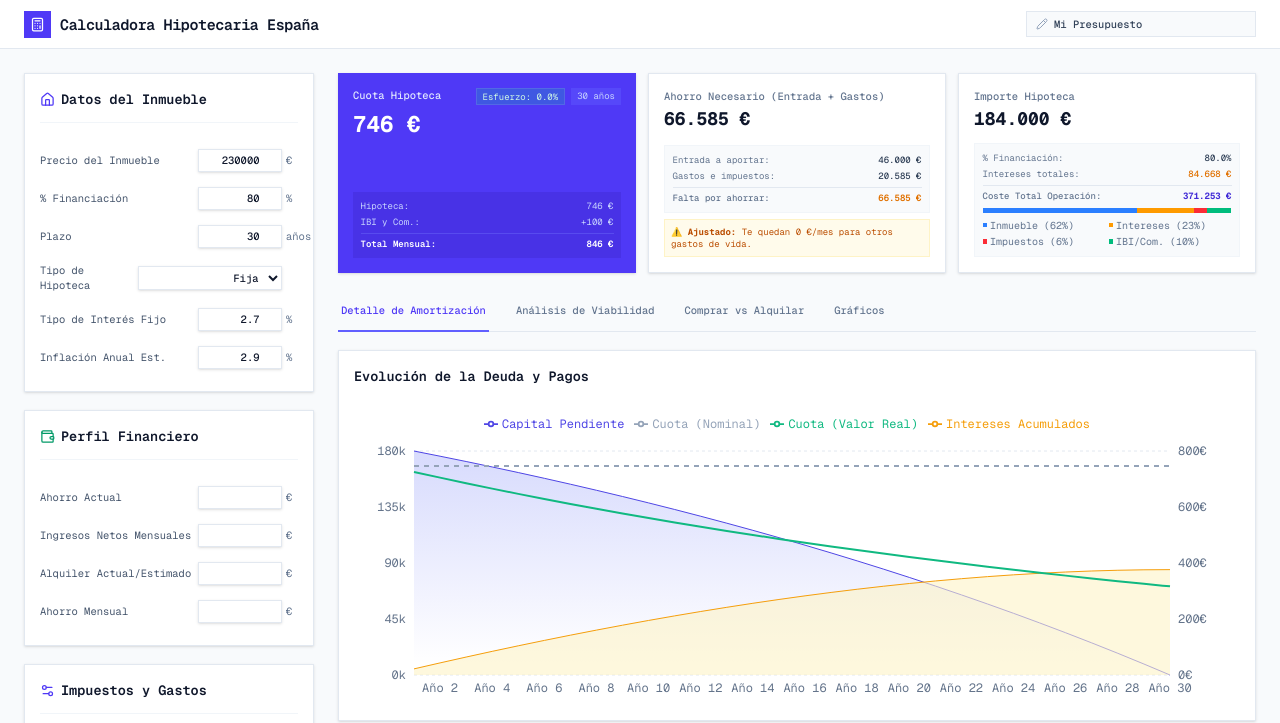
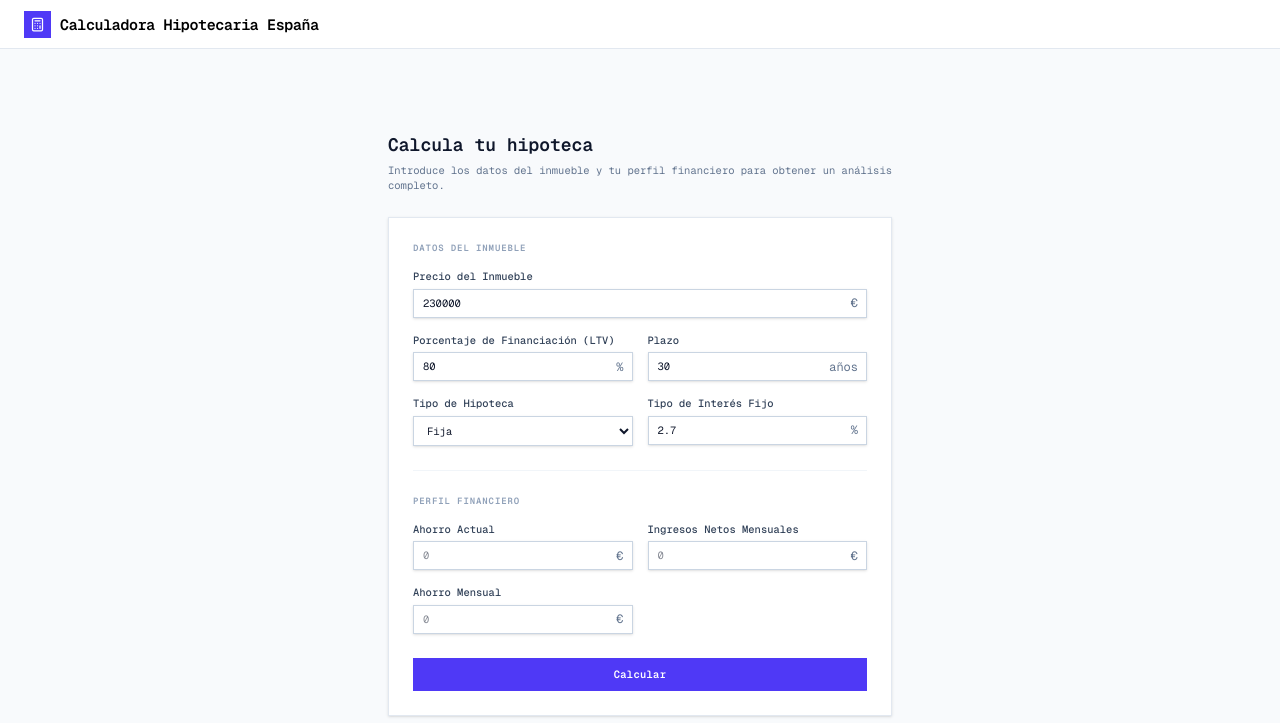
Before and after one commit to alcado94/calculadora-hipoteca, an Astro site: page / in a window 1280 px wide. Shown: the top 723 px of the page. Built offline with nearby package versions, Linux system fonts and the light colour scheme; Astro itself is replaced by a stand-in of ours.

Commit message:
feat: add initial form with hash-based routing
Show a landing form on first load where the user enters property and financial data. Clicking 'Calcular' navigates to #resultado and renders the full calculator. Logo and title in the results header navigate back to the landing form. Uses URL hash for client-side routing, compatible with Astro static output.

```diff
--- a/src/components/App.tsx
+++ b/src/components/App.tsx
@@ -1,4 +1,4 @@
-import React, { useState } from 'react';
+import React, { useState, useEffect } from 'react';
 import { Calculator, Pencil } from 'lucide-react';
 import { cn } from '../utils';
 import { AmortizationChart, StressTestChart, CostBreakdownChart, InterestScenariosChart } from './charts';
@@ -10,22 +10,53 @@ import { useMortgageCalculator } from '../hooks/useMortgageCalculator';
 import { PropertyForm } from './forms/PropertyForm';
 import { FinancialProfileForm } from './forms/FinancialProfileForm';
 import { TaxesForm } from './forms/TaxesForm';
+import { InitialForm } from './InitialForm';
 
 export default function App() {
   const { state, setters, handleNumberChange, derived, charts } = useMortgageCalculator();
   const [activeTab, setActiveTab] = useState<'charts' | 'table' | 'viability' | 'rent-vs-buy'>('table');
+  const [hash, setHash] = useState('');
+
+  useEffect(() => {
+    const onHashChange = () => setHash(window.location.hash);
+    window.addEventListener('hashchange', onHashChange);
+    return () => window.removeEventListener('hashchange', onHashChange);
+  }, []);
+
+  const goHome = () => {
+    window.location.hash = '';
+  };
+
+  const goToResults = () => {
+    window.location.hash = 'resultado';
+  };
+
+  if (hash !== '#resultado') {
+    return (
+      <InitialForm
+        state={state}
+        setters={setters}
+        handleNumberChange={handleNumberChange}
+        onCalculate={goToResults}
+      />
+    );
+  }
 
   return (
     <div className="min-h-screen bg-slate-50 font-sans text-slate-900">
       {/* Header */}
       <header className="bg-white border-b border-slate-200 sticky top-0 z-10">
         <div className="max-w-[1600px] mx-auto px-4 sm:px-6 lg:px-8 h-16 flex items-center justify-between">
-          <div className="flex items-center gap-3">
-            <div className="bg-indigo-600 p-2 rounded-none">
+          <button
+            onClick={goHome}
+            className="flex items-center gap-3 group"
+            aria-label="Volver al inicio"
+          >
+            <div className="bg-indigo-600 p-2 rounded-none group-hover:bg-indigo-700 transition-colors">
               <Calculator className="w-5 h-5 text-white" />
             </div>
-            <h1 className="text-xl font-semibold tracking-tight hidden sm:block">Calculadora Hipotecaria España</h1>
-          </div>
+            <h1 className="text-xl font-semibold tracking-tight hidden sm:block group-hover:text-indigo-600 transition-colors">Calculadora Hipotecaria España</h1>
+          </button>
 
           <div className="flex items-center gap-2 bg-slate-50 px-3 py-1.5 rounded-none border border-slate-200 focus-within:border-indigo-500 focus-within:ring-1 focus-within:ring-indigo-500 transition-all">
             <Pencil className="w-4 h-4 text-slate-400" />
--- /dev/null
+++ b/src/components/InitialForm.tsx
@@ -0,0 +1,162 @@
+import React from 'react';
+import { Calculator } from 'lucide-react';
+import { Input, Select } from './ui';
+
+interface InitialFormProps {
+  state: {
+    propertyValue: string | number;
+    ltv: string | number;
+    years: string | number;
+    mortgageType: string;
+    interestRate: string | number;
+    savings: string | number;
+    monthlyIncome: string | number;
+    monthlySavings: string | number;
+  };
+  setters: {
+    setPropertyValue: (v: any) => void;
+    setLtv: (v: any) => void;
+    setYears: (v: any) => void;
+    setMortgageType: (v: any) => void;
+    setInterestRate: (v: any) => void;
+    setSavings: (v: any) => void;
+    setMonthlyIncome: (v: any) => void;
+    setMonthlySavings: (v: any) => void;
+  };
+  handleNumberChange: (setter: any) => (e: React.ChangeEvent<HTMLInputElement>) => void;
+  onCalculate: () => void;
+}
+
+export function InitialForm({ state, setters, handleNumberChange, onCalculate }: InitialFormProps) {
+  const mortgageTypeOptions = [
+    { value: 'fixed', label: 'Fija' },
+    { value: 'variable', label: 'Variable' },
+  ];
+
+  const interestRateLabel = state.mortgageType === 'fixed'
+    ? 'Tipo de Interés Fijo'
+    : 'Tipo de Interés Variable';
+
+  return (
+    <div className="min-h-screen bg-slate-50 flex flex-col">
+      {/* Header */}
+      <header className="bg-white border-b border-slate-200">
+        <div className="max-w-[1600px] mx-auto px-4 sm:px-6 lg:px-8 h-16 flex items-center">
+          <div className="flex items-center gap-3">
+            <div className="bg-indigo-600 p-2 rounded-none">
+              <Calculator className="w-5 h-5 text-white" />
+            </div>
+            <h1 className="text-xl font-semibold tracking-tight">Calculadora Hipotecaria España</h1>
+          </div>
+        </div>
+      </header>
+
+      {/* Main content */}
+      <main className="flex-1 flex items-center justify-center px-4 sm:px-6 lg:px-8 py-12">
+        <div className="w-full max-w-2xl">
+          {/* Title */}
+          <div className="mb-8">
+            <h2 className="text-2xl font-semibold text-slate-900 mb-2">Calcula tu hipoteca</h2>
+            <p className="text-sm text-slate-500">Introduce los datos del inmueble y tu perfil financiero para obtener un análisis completo.</p>
+          </div>
+
+          <div className="bg-white border border-slate-200 shadow-sm p-6 sm:p-8 space-y-8">
+            {/* Sección 1: Datos del inmueble */}
+            <div>
+              <h3 className="text-xs font-semibold text-slate-400 uppercase tracking-widest mb-5">Datos del Inmueble</h3>
+              <div className="grid grid-cols-1 sm:grid-cols-2 gap-5">
+                <div className="sm:col-span-2">
+                  <Input
+                    label="Precio del Inmueble"
+                    value={state.propertyValue}
+                    onChange={handleNumberChange(setters.setPropertyValue)}
+                    suffix="€"
+                    step={1000}
+                    min={0}
+                  />
+                </div>
+                <Input
+                  label="Porcentaje de Financiación (LTV)"
+                  value={state.ltv}
+                  onChange={handleNumberChange(setters.setLtv)}
+                  suffix="%"
+                  step={1}
+                  min={0}
+                  max={100}
+                />
+                <Input
+                  label="Plazo"
+                  value={state.years}
+                  onChange={handleNumberChange(setters.setYears)}
+                  suffix="años"
+                  step={1}
+                  min={1}
+                  max={40}
+                />
+                <Select
+                  label="Tipo de Hipoteca"
+                  value={state.mortgageType}
+                  onChange={(e: React.ChangeEvent<HTMLSelectElement>) => setters.setMortgageType(e.target.value)}
+                  options={mortgageTypeOptions}
+                />
+                <Input
+                  label={interestRateLabel}
+                  value={state.interestRate}
+                  onChange={handleNumberChange(setters.setInterestRate)}
+                  suffix="%"
+                  step={0.1}
+                  min={0}
+                />
+              </div>
+            </div>
+
+            {/* Divider */}
+            <div className="border-t border-slate-100" />
+
+            {/* Sección 2: Perfil financiero */}
+            <div>
+              <h3 className="text-xs font-semibold text-slate-400 uppercase tracking-widest mb-5">Perfil Financiero</h3>
+              <div className="grid grid-cols-1 sm:grid-cols-2 gap-5">
+                <Input
+                  label="Ahorro Actual"
+                  value={state.savings}
+                  onChange={handleNumberChange(setters.setSavings)}
+                  suffix="€"
+                  step={1000}
+                  min={0}
+                  placeholder="0"
+                />
+                <Input
+                  label="Ingresos Netos Mensuales"
+                  value={state.monthlyIncome}
+                  onChange={handleNumberChange(setters.setMonthlyIncome)}
+                  suffix="€"
+                  step={100}
+                  min={0}
+                  placeholder="0"
+                />
+                <Input
+                  label="Ahorro Mensual"
+                  value={state.monthlySavings}
+                  onChange={handleNumberChange(setters.setMonthlySavings)}
+                  suffix="€"
+                  step={50}
+                  min={0}
+                  placeholder="0"
+                />
+              </div>
+            </div>
+
+            {/* Botón calcular */}
+            <button
+              onClick={onCalculate}
+              className="w-full bg-indigo-600 hover:bg-indigo-700 text-white font-semibold py-3 px-6 rounded-none transition-colors text-sm tracking-wide"
+            >
+              Calcular
+            </button>
+          </div>
+        </div>
+      </main>
+    </div>
+  );
+}
```
